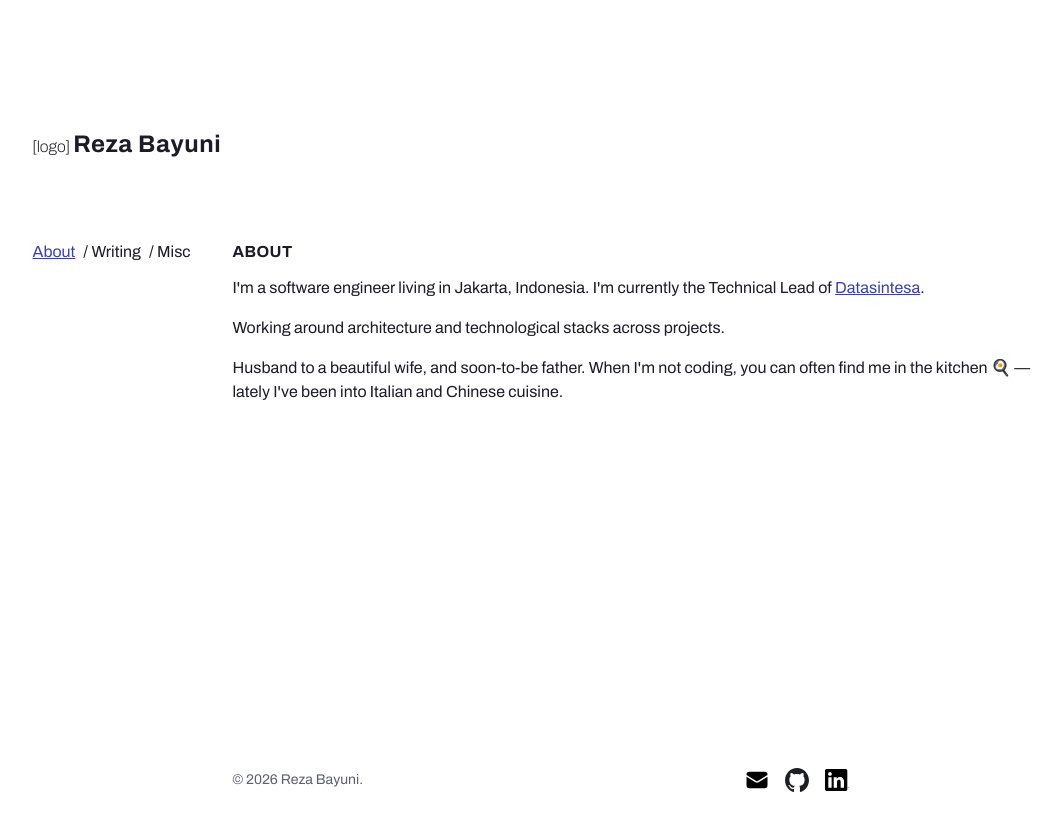
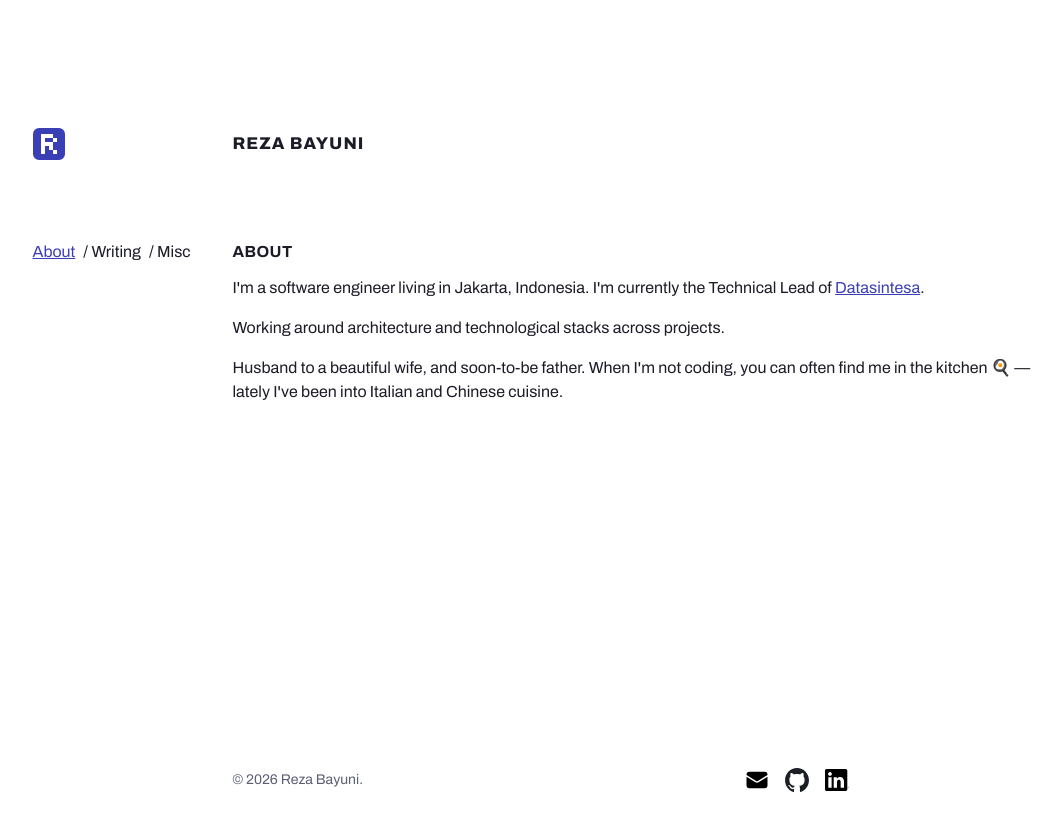
Before and after one commit to rzbyn/rzbyn.github.io, a Next.js app: page / in a window 1280 px wide. Shown: the top 830 px of the page, without its empty margins (88-1150 px from the left). Built offline with nearby package versions, Linux system fonts and the light colour scheme.

Commit message:
feat(layout): add mark and extended wordmark
Replace the [logo] placeholder with a pixel-R mark in the accent color and set the name as an uppercase wide Archivo wordmark. The mark link is hidden from assistive tech and skipped by Tab, so the wordmark is the one home link.

```diff
--- a/src/features/layout/components/Header/index.tsx
+++ b/src/features/layout/components/Header/index.tsx
@@ -1,17 +1,20 @@
 import Link from 'next/link';
 import type { JSX } from 'react';
+import Mark from '../Mark';
 
 function Header(): JSX.Element {
   return (
-    <header className="col-span-full flex items-center gap-3 md:grid md:grid-cols-subgrid md:mb-20">
-      <div>
-        <span aria-hidden className="font-extralight">
-          [logo]
-        </span>{' '}
-        <Link href="/" className="font-bold tracking-wide text-2xl">
-          Reza Bayuni
-        </Link>
-      </div>
+    <header className="col-span-full flex items-center gap-3 md:mb-20 md:grid md:grid-cols-subgrid md:gap-0">
+      {/* Mouse shortcut only: the wordmark is the accessible home link */}
+      <Link href="/" aria-hidden tabIndex={-1} className="w-fit">
+        <Mark className="size-7 text-accent md:size-8" />
+      </Link>
+      <Link
+        href="/"
+        className="w-fit stretch-wide text-[17px] font-extrabold tracking-[0.06em] uppercase"
+      >
+        Reza Bayuni
+      </Link>
     </header>
   );
 }
--- /dev/null
+++ b/src/features/layout/components/Mark/index.tsx
@@ -0,0 +1,28 @@
+import type { JSX, SVGProps } from 'react';
+
+/**
+ * Site mark: a rounded square with a pixel "R" (5 rows by 4 columns of 4-unit cells) knocked out.
+ * Decorative; the wordmark next to it carries the name. Swap the path to
+ * change the logo.
+ */
+function Mark(props: SVGProps<SVGSVGElement>): JSX.Element {
+  return (
+    <svg
+      xmlns="http://www.w3.org/2000/svg"
+      viewBox="0 0 32 32"
+      width={32}
+      height={32}
+      fill="currentColor"
+      aria-hidden
+      focusable="false"
+      {...props}
+    >
+      <path
+        fillRule="evenodd"
+        d="M6 0h20a6 6 0 0 1 6 6v20a6 6 0 0 1-6 6H6a6 6 0 0 1-6-6V6a6 6 0 0 1 6-6Z M8 6h12v4h-8v4h8v4h-8v8H8Z M20 10h4v4h-4Z M16 18h4v4h-4Z M20 22h4v4h-4Z"
+      />
+    </svg>
+  );
+}
+
+export default Mark;
--- a/src/features/layout/index.ts
+++ b/src/features/layout/index.ts
@@ -1,3 +1,4 @@
 export { default as Footer } from './components/Footer';
 export { default as Header } from './components/Header';
+export { default as Mark } from './components/Mark';
 export { default as Navbar } from './components/Navbar';
```
Also changed, not shown: 1 other file (tests, documents, lock files or other folders).
